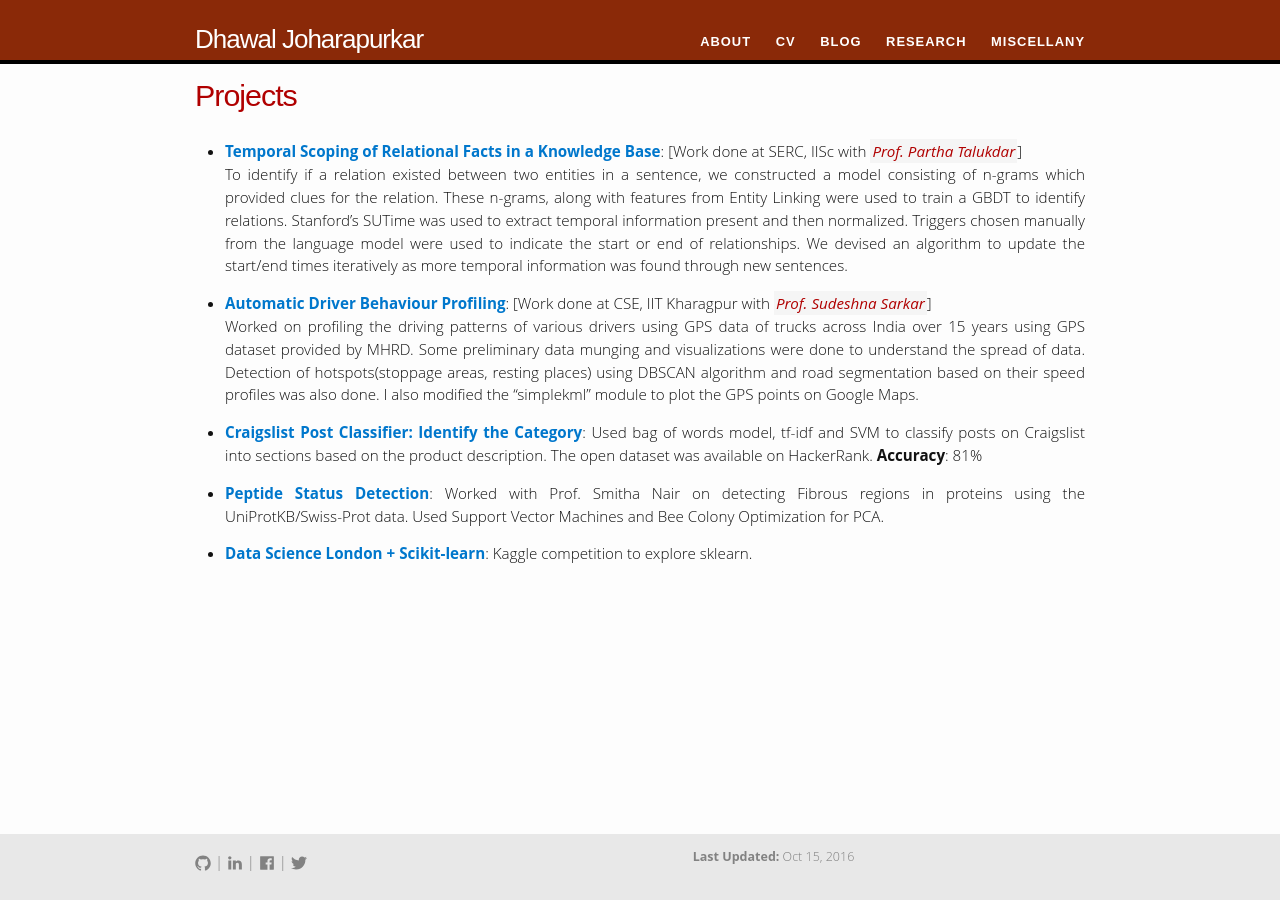
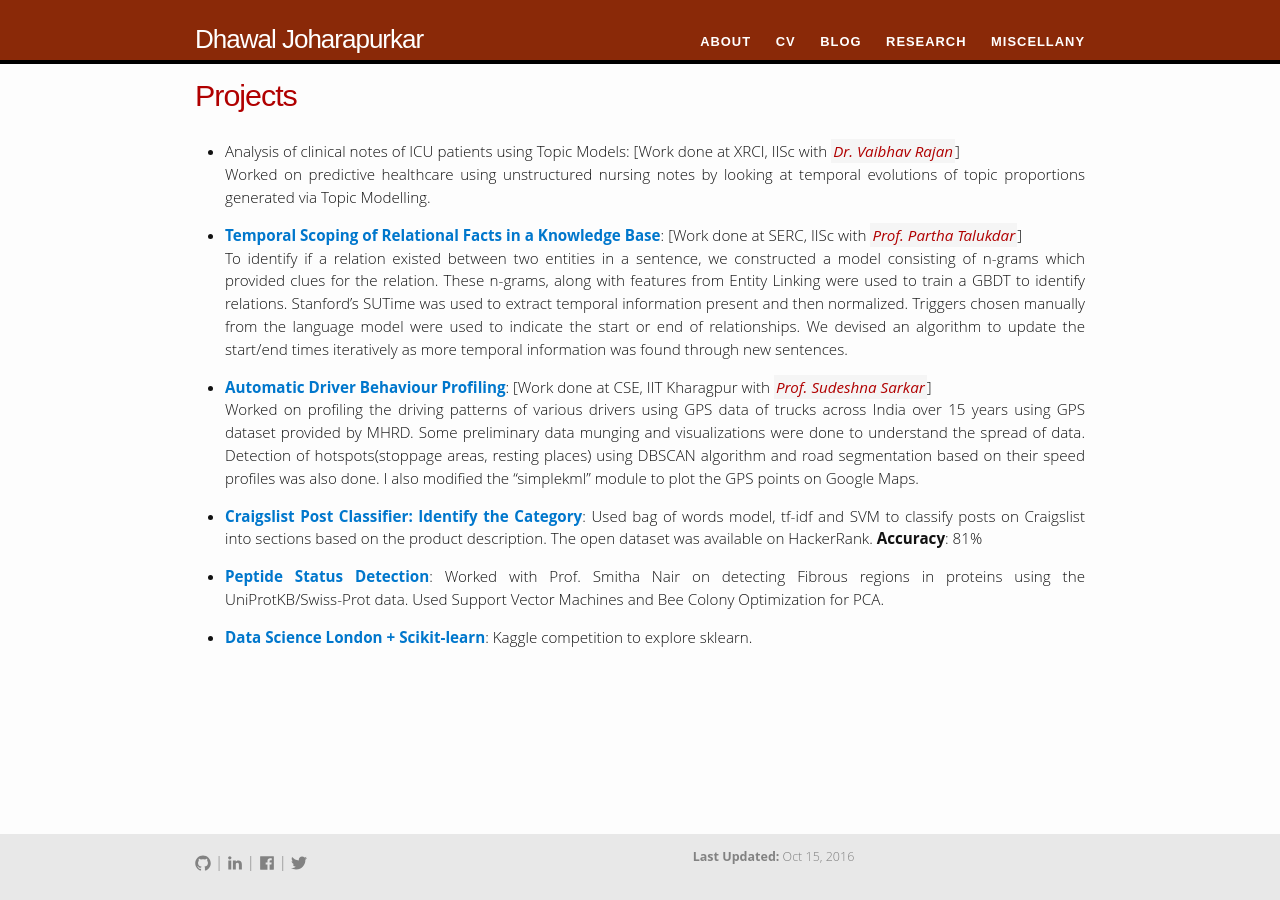
Before and after one commit to dhawaljoh/dhawaljoh.github.io, a Jekyll site: the page built from research/projects/projects.md, in a window 1280 px wide. Built offline with Jekyll 4.4.1, drawn with Linux system fonts in a browser that asks for light colours.

Commit message:
lots of updates

```diff
--- a/research/projects/projects.md
+++ b/research/projects/projects.md
@@ -3,6 +3,9 @@ layout: page
 title: Projects
 permalink: /research/projects/
 ---
+
+-	Analysis of clinical notes of ICU patients using Topic Models: [Work done at XRCI, IISc with <em><a class="tosu" href="https://sites.google.com/site/vaibhavrajan/" target="_blank">Dr. Vaibhav Rajan</a></em>] <br>
+Worked on predictive healthcare using unstructured nursing notes by looking at temporal evolutions of topic proportions generated via Topic Modelling.
 
 -	**[Temporal Scoping of Relational Facts in a Knowledge Base](/files/openday2015.pdf)**: [Work done at SERC, IISc with <em><a class="tosu" href="http://www.talukdar.net/" target="_blank">Prof. Partha Talukdar</a></em>] <br>
 To identify if a relation existed between two entities in a sentence, we constructed a model consisting of n-grams which provided clues for the relation. These n-grams, along with features from Entity Linking were used to train a GBDT to identify relations. Stanford’s SUTime was used to extract temporal information present and then normalized. Triggers chosen manually from the language model were used to indicate the start or end of relationships. We devised an algorithm to update the start/end times iteratively as more temporal information was found through new sentences.
```
Also changed, not shown: index.md (+6 -6 lines), 1 other file.
